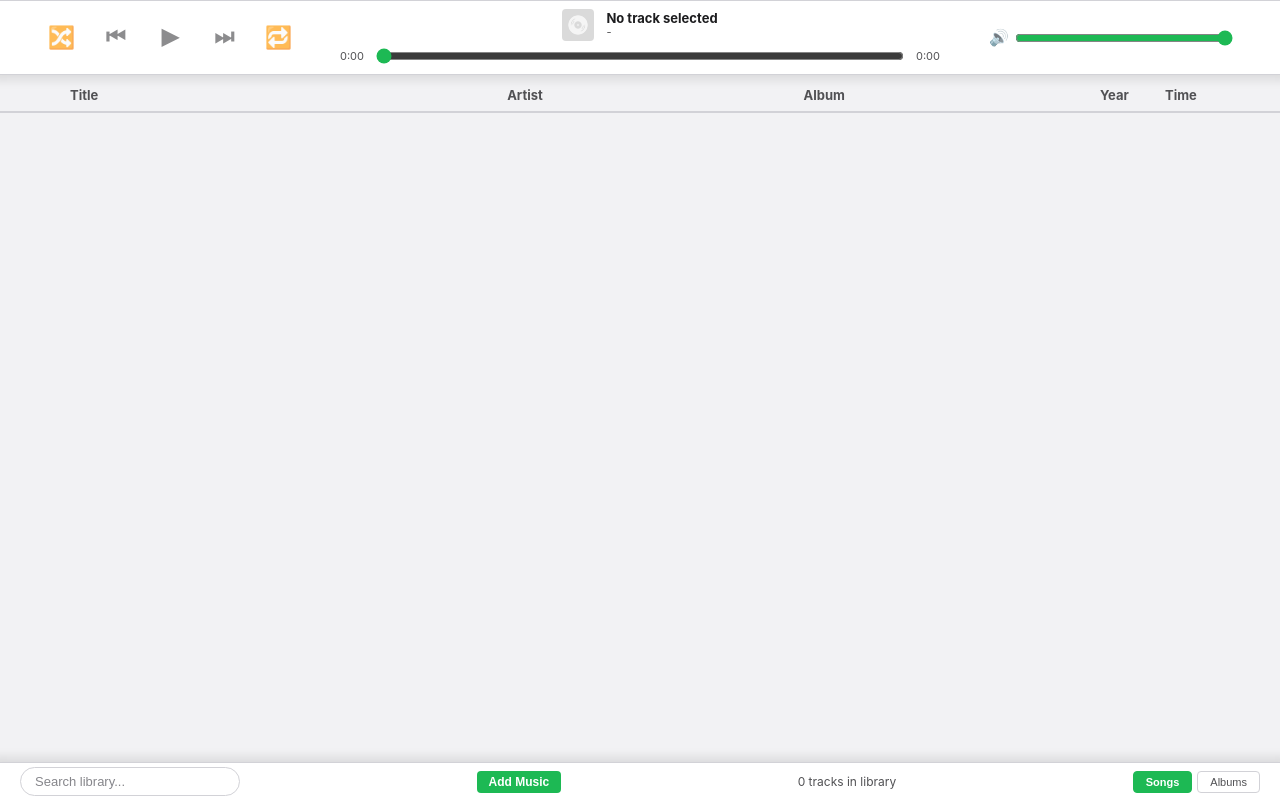
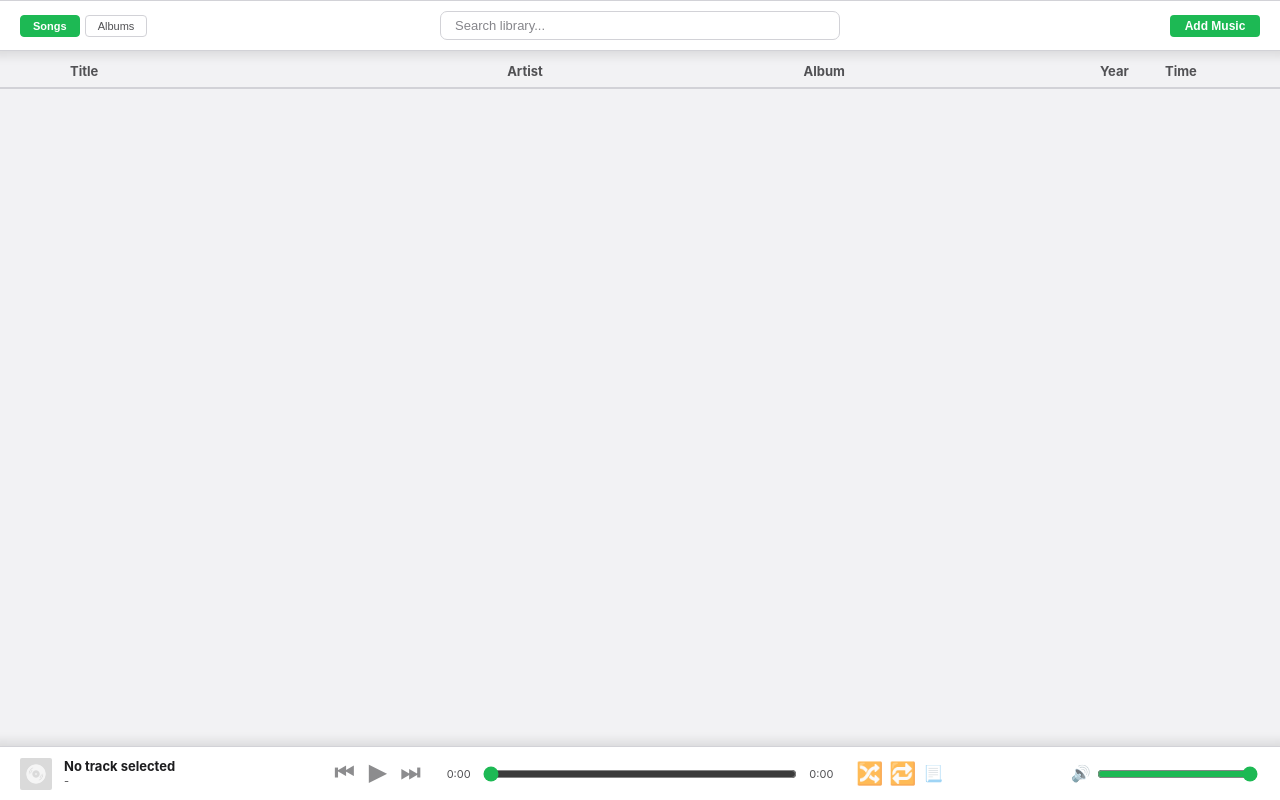
Before and after one commit to jnsnhs/good-vibes-music, a plain HTML site: page gui/index.html in a window 1280 px wide. Drawn offline with Linux system fonts and the light colour scheme.

```diff
--- a/gui/index.html
+++ b/gui/index.html
@@ -7,68 +7,30 @@
     <link rel="stylesheet" href="style.css" />
   </head>
   <body>
-
-    <header class="app-header">
-      <div class="header-left">
-        <div class="playback-container">
-
-          <button id="shuffle-btn" class="icon-btn" title="Shuffle">🔀</button>
-          <button id="prev-btn" class="icon-btn" title="Previous Track">
-            ⏮
-          </button>
-          <button id="play-pause-btn" class="icon-btn" title="Play/Pause">
-            ▶
-          </button>
-          <button id="next-btn" class="icon-btn" title="Next Track">⏭</button>
-          <button id="repeat-btn" class="icon-btn" title="Repeat">🔁</button>
+    <header class="menu-bar" id="display-options">
+      <div style="display: flex; gap: 15px; align-items: center">
+        <div class="view-toggles" style="display: flex; gap: 5px">
+          <button id="toggle-list-btn" class="view-btn active">Songs</button>
+          <button id="toggle-grid-btn" class="view-btn">Albums</button>
         </div>
+        <button
+          id="grid-settings-btn"
+          class="icon-btn hidden"
+          title="Grid Settings"
+        >
+          ⚙️
+        </button>
       </div>
-
-      <div class="header-center">
-        <div class="center-now-playing">
-          <img id="np-cover" src="placeholder.png" alt="Cover" />
-          <div class="np-info">
-            <span id="np-title"
-              >No track selected</span
-            >
-            <span id="np-artist">-</span>
-          </div>
-        </div>
-
-        <div class="progress-container">
-          <span id="current-time">0:00</span>
-          <input
-            type="range"
-            id="progress-bar"
-            value="0"
-            min="0"
-            max="100"
-            step="1"
-          />
-          <span id="total-time">0:00</span>
-        </div>
+      <div id="status-text" style="display: none">0 tracks in library</div>
+      <div id="search-input-container">
+        <input
+          type="search"
+          id="search-input"
+          placeholder="Search library..."
+          spellcheck="false"
+        />
       </div>
-
-      <div class="header-right">
-        <div class="volume-container">
-          <button
-            id="normalize-btn"
-            class="icon-btn"
-            title="Toggle Volume Normalization"
-          >
-            🔊
-          </button>
-          <input
-            type="range"
-            id="volume-bar"
-            min="0"
-            max="1"
-            step="0.01"
-            value="1"
-          />
-        </div>
-
-      </div>
+      <button id="add-music-btn">Add Music</button>
     </header>
 
     <main class="library-container">
@@ -99,24 +61,60 @@
       </div>
     </main>
 
-    <footer class="status-bar">
-      <input
-          type="search"
-          id="search-input"
-          placeholder="Search library..."
-          spellcheck="false"
+    <footer class="control-bar">
+      <div class="playback-container">
+        <button id="prev-btn" class="icon-btn" title="Previous Track">
+          ⏮
+        </button>
+        <button id="play-pause-btn" class="icon-btn" title="Play/Pause">
+          ▶
+        </button>
+        <button id="next-btn" class="icon-btn" title="Next Track">⏭</button>
+      </div>
+
+      <div class="now-playing-container">
+        <img id="np-cover" src="placeholder.png" alt="Cover" />
+        <div class="np-info">
+          <span id="np-title">No track selected</span>
+          <span id="np-artist">-</span>
+        </div>
+      </div>
+
+      <div class="progress-container">
+        <span id="current-time">0:00</span>
+        <input
+          type="range"
+          id="progress-bar"
+          value="0"
+          min="0"
+          max="100"
+          step="1"
         />
-      <div>
-        <button id="add-music-btn">Add Music</button>
+        <span id="total-time">0:00</span>
       </div>
-      <div id="status-text">0 tracks in library</div>
-      <div style="display: flex; gap: 15px; align-items: center;">
-        <button id="grid-settings-btn" class="icon-btn hidden" title="Grid Settings">⚙️</button>
 
-        <div class="view-toggles" style="display: flex; gap: 5px">
-          <button id="toggle-list-btn" class="view-btn active">Songs</button>
-          <button id="toggle-grid-btn" class="view-btn">Albums</button>
-        </div>
+      <div class="playback-modes-container">
+        <button id="shuffle-btn" class="icon-btn" title="Shuffle">🔀</button>
+        <button id="repeat-btn" class="icon-btn" title="Repeat">🔁</button>
+        <button id="queue-btn" class="icon-btn" title="Queue">📃</button>
+      </div>
+
+      <div class="volume-container">
+        <button
+          id="normalize-btn"
+          class="icon-btn"
+          title="Toggle Volume Normalization"
+        >
+          🔊
+        </button>
+        <input
+          type="range"
+          id="volume-bar"
+          min="0"
+          max="1"
+          step="0.01"
+          value="1"
+        />
       </div>
     </footer>
 
@@ -190,47 +188,100 @@
     </div>
 
     <div id="grid-settings-modal" class="hidden">
-      <div class="modal-content" style="width: 350px;">
+      <div class="modal-content" style="width: 350px">
         <h2>Album Grid Settings</h2>
 
-        <div style="margin-bottom: 20px;">
-          <label style="font-size: 11px; color: var(--text-secondary); text-transform: uppercase;">Sort Order</label>
-          <div style="margin-top: 8px; display: flex; flex-direction: column; gap: 8px;">
-            <label style="font-size: 13px; cursor: pointer;">
-              <input type="radio" name="grid-sort" value="artist" checked> Artist, then Year
+        <div style="margin-bottom: 20px">
+          <label
+            style="
+              font-size: 11px;
+              color: var(--text-secondary);
+              text-transform: uppercase;
+            "
+            >Sort Order</label
+          >
+          <div
+            style="
+              margin-top: 8px;
+              display: flex;
+              flex-direction: column;
+              gap: 8px;
+            "
+          >
+            <label style="font-size: 13px; cursor: pointer">
+              <input type="radio" name="grid-sort" value="artist" checked />
+              Artist, then Year
             </label>
-            <label style="font-size: 13px; cursor: pointer;">
-              <input type="radio" name="grid-sort" value="year"> Year, then Artist
+            <label style="font-size: 13px; cursor: pointer">
+              <input type="radio" name="grid-sort" value="year" /> Year, then
+              Artist
             </label>
           </div>
         </div>
 
-        <div style="margin-bottom: 20px;">
-          <label style="font-size: 11px; color: var(--text-secondary); text-transform: uppercase;">Sort Direction</label>
-          <div style="margin-top: 8px; display: flex; gap: 15px;">
-            <label style="font-size: 13px; cursor: pointer;">
-              <input type="radio" name="grid-sort-dir" value="asc" checked> Ascending
+        <div style="margin-bottom: 20px">
+          <label
+            style="
+              font-size: 11px;
+              color: var(--text-secondary);
+              text-transform: uppercase;
+            "
+            >Sort Direction</label
+          >
+          <div style="margin-top: 8px; display: flex; gap: 15px">
+            <label style="font-size: 13px; cursor: pointer">
+              <input type="radio" name="grid-sort-dir" value="asc" checked />
+              Ascending
             </label>
-            <label style="font-size: 13px; cursor: pointer;">
-              <input type="radio" name="grid-sort-dir" value="desc"> Descending
+            <label style="font-size: 13px; cursor: pointer">
+              <input type="radio" name="grid-sort-dir" value="desc" />
+              Descending
             </label>
           </div>
         </div>
 
-        <div style="margin-bottom: 20px;">
-          <label style="font-size: 11px; color: var(--text-secondary); text-transform: uppercase;">Display Options</label>
-          <div style="margin-top: 8px;">
-            <label style="font-size: 13px; cursor: pointer; display: flex; align-items: center; gap: 8px;">
-              <input type="checkbox" id="grid-show-subheadings"> Show Group Subheadings
+        <div style="margin-bottom: 20px">
+          <label
+            style="
+              font-size: 11px;
+              color: var(--text-secondary);
+              text-transform: uppercase;
+            "
+            >Display Options</label
+          >
+          <div style="margin-top: 8px">
+            <label
+              style="
+                font-size: 13px;
+                cursor: pointer;
+                display: flex;
+                align-items: center;
+                gap: 8px;
+              "
+            >
+              <input type="checkbox" id="grid-show-subheadings" /> Show Group
+              Subheadings
             </label>
-            <label style="font-size: 13px; cursor: pointer; display: flex; align-items: center; gap: 8px; margin-top: 8px;">
-              <input type="checkbox" id="grid-sticky-subheadings"> Sticky Subheadings
+            <label
+              style="
+                font-size: 13px;
+                cursor: pointer;
+                display: flex;
+                align-items: center;
+                gap: 8px;
+                margin-top: 8px;
+              "
+            >
+              <input type="checkbox" id="grid-sticky-subheadings" /> Sticky
+              Subheadings
             </label>
           </div>
         </div>
 
         <div class="modal-actions">
-          <button id="btn-cancel-grid-settings" class="secondary-btn">Cancel</button>
+          <button id="btn-cancel-grid-settings" class="secondary-btn">
+            Cancel
+          </button>
           <button id="btn-save-grid-settings" class="primary-btn">Save</button>
         </div>
       </div>
--- a/gui/style.css
+++ b/gui/style.css
@@ -59,165 +59,67 @@
 }
 
 /* =========================================
-   3. UNIFIED TOP BAR
+   3. TOP MENU BAR
    ========================================= */
 
-.app-header {
-  background-color: var(--bg-panel);
-  padding: 0 20px;
+.menu-bar {
   display: grid;
   grid-template-columns: 1fr 2fr 1fr;
   align-items: center;
   gap: 20px;
-  border-bottom: 1px solid var(--border-color);
-  height: 75px;
+  background-color: var(--bg-panel);
+  border-top: 1px solid var(--border-color);
+  padding: 10px 20px;
   box-sizing: border-box;
   transition: background-color 0.3s;
-  border-top: 1px solid var(--border-color);
+  font-size: 12px;
+  color: var(--text-secondary);
+  border-bottom: 1px solid var(--border-color);
   box-shadow: 0px -5px 10px 10px rgba(0, 0, 0, 0.10);
   z-index: 99;
 }
 
-.header-left {
+#display-options {
+  grid-column: 1 / 2;
+}
+
+.view-btn {
+  background-color: transparent;
+  color: var(--text-secondary);
+  border: 1px solid var(--border-color);
+  padding: 4px 12px;
+  font-size: 11px;
+  font-weight: normal;
+  border-radius: 4px;
+  cursor: pointer;
+  transition: all 0.2s;
+}
+
+.view-btn:hover {
+  color: var(--text-main);
+  background-color: var(--bg-hover);
+}
+
+.view-btn.active {
+  background-color: var(--accent);
+  color: white;
+  border-color: var(--accent);
+  font-weight: bold;
+}
+
+#search-input-container {
+  grid-column: 2 / 3;
+  width: 100%;
   display: flex;
-  align-items: center;
   justify-content: center;
 }
 
-.playback-container {
-  display: flex;
-  align-items: center;
-  justify-content: space-between;
-  width: 100%;
-  max-width: 250px;
-}
-
-#play-pause-btn {
-  display: flex;
-  align-items: end;
-  justify-content: center;
-  font-size: 22px;
-  width: 1.5em;
-  height: 1.5em;
-}
-
-#prev-btn,
-#next-btn {
-  font-size: 22px;
-  width: 1.5em;
-  height: 1.5em;
-  display: flex;
-  align-items: end;
-  justify-content: center;
-}
-
-
-.header-center {
-  /* display: flex;
-  flex-direction: column;
-  align-items: center;
-  width: 100%; */
-  display: grid;
-  grid-template-columns: auto  1fr  auto;
-  grid-template-rows: 1fr auto;
-  gap: 5px;
-}
-
-.center-now-playing {
-  grid-column: 2/3;
-  grid-row: 1/2;
-  display: flex;
-  align-items: center;
-  justify-content: center;
-  gap: 12px;
-}
-
-#np-cover {
-  width: 32px;
-  height: 32px;
-  border-radius: 4px;
-}
-
-.np-info {
-  display: flex;
-  flex-direction: column;
-  max-width: 200px;
-  line-height: 1.2;
-}
-
-#np-title {
-  color: var(--text-main);
-  font-weight: bold;
-  font-size: 13px;
-  white-space: nowrap;
-  overflow: hidden;
-  text-overflow: ellipsis;
-}
-
-#np-artist {
-  color: var(--text-secondary);
-  font-size: 11px;
-  white-space: nowrap;
-  overflow: hidden;
-  text-overflow: ellipsis;
-}
-
-#shuffle-btn,
-#repeat-btn {
-  font-size: 22px;
-  width: 1.5em;
-  height: 1.5em;
-  padding: 0px;
-}
-
-#shuffle-btn {
-  grid-column: 1/2;
-  grid-row: 1/2;
-
-}
-#repeat-btn {
-  grid-column: 3/4;
-  grid-row: 1/2;
-}
-
-.progress-container {
-  grid-column: 1 / 4;
-  grid-row: 2 / 3;
-  display: flex;
-  align-items: center;
-  width: 100%;
-  gap: 10px;
-  color: var(--text-secondary);
-  font-size: 11px;
-}
-
-.header-right {
-  display: flex;
-  align-items: end;
-  justify-content: center;
-}
-
-.volume-container {
-  display: flex;
-  align-items: center;
-  width: 100%;
-  max-width: 250px;
-  /* gap: 5px; */
-  /* margin-left: 5px; */
-}
-
-#volume-bar {
-  min-width: 60px;
-  width: 100%;
-}
-
-
 #search-input {
   width: 100%;
-  max-width: 220px;
+  max-width: 400px;
   min-width: 100px;
   padding: 6px 14px;
-  border-radius: 20px;
+  border-radius: 7px;
   border: 1px solid var(--border-color);
   background-color: var(--bg-input);
   color: var(--text-main);
@@ -265,6 +167,16 @@
   color: var(--accent);
 }
 
+
+#add-music-btn {
+  grid-column: 3 / 4;
+  justify-self: end;
+  padding: 4px 12px;
+  font-size: 12px;
+  border-radius: 4px;
+  width: 90px;
+}
+
 /* =========================================
    4. LIBRARY GRID
    ========================================= */
@@ -275,6 +187,12 @@
   flex-direction: column;
   overflow: hidden;
   padding: 0;
+}
+
+#track-list-container {
+  flex: 1;
+  overflow-y: auto;
+  position: relative;
 }
 
 #track-list {
@@ -528,63 +446,140 @@
 }
 
 /* =========================================
-   5. BOTTOM STATUS BAR
+   5. BOTTOM CONTROL BAR
    ========================================= */
 
-.status-bar {
+.control-bar {
   background-color: var(--bg-panel);
+  padding: 10px 20px;
+  display: grid;
+  grid-template-columns: 1fr 1fr 2fr 1fr 1fr;
+  align-items: center;
+  gap: 20px;
   border-top: 1px solid var(--border-color);
-  padding: 0 20px;
-  display: flex;
-  justify-content: space-between;
-  align-items: center;
-  height: 38px;
   box-sizing: border-box;
   transition: background-color 0.3s;
-  font-size: 12px;
-  color: var(--text-secondary);
   box-shadow: 0px 5px 10px 10px rgba(0, 0, 0, 0.10);
 }
 
-#add-music-btn {
-  padding: 4px 12px;
-  font-size: 12px;
-  border-radius: 4px;
+.playback-container {
+  grid-column: 2 / 3;
+  grid-row: 1 / 2;
+  align-self: center;
+  justify-content: end;
+  display: flex;
+  align-items: center;;
+}
+
+#play-pause-btn {
+  display: flex;
+  align-items: end;
+  justify-content: center;
+  font-size: 22px;
+  width: 1.5em;
+  height: 1.5em;
+}
+
+#shuffle-btn,
+#repeat-btn {
+  font-size: 22px;
+  width: 1.5em;
+  height: 1.5em;
+  padding: 0px;
+}
+
+#prev-btn,
+#next-btn {
+  font-size: 22px;
+  width: 1.5em;
+  height: 1.5em;
+  display: flex;
+  align-items: end;
+  justify-content: center;
+}
+
+.now-playing-container {
+  grid-column: 1 / 2;
+  grid-row: 1 / 2;
+  align-self: center;
+  display: flex;
+  align-items: center;
+  justify-content: start;
+  gap: 12px;
+}
+
+#np-cover {
+  width: 32px;
+  height: 32px;
+  border-radius: 2px;
+}
+
+.np-info {
+  display: flex;
+  flex-direction: column;
+  max-width: 200px;
+  line-height: 1.2;
+}
+
+#np-title {
+  color: var(--text-main);
+  font-weight: bold;
+  font-size: 13px;
+  white-space: nowrap;
+  overflow: hidden;
+  text-overflow: ellipsis;
+}
+
+#np-artist {
+  color: var(--text-secondary);
+  font-size: 11px;
+  white-space: nowrap;
+  overflow: hidden;
+  text-overflow: ellipsis;
+}
+
+.progress-container {
+  grid-column: 3 / 4;
+  grid-row: 1 / 2;
+  align-self: center;
+  display: flex;
+  align-items: center;
+  width: 100%;
+  gap: 10px;
+  color: var(--text-secondary);
+  font-size: 11px;
+
+}
+
+.playback-modes-container {
+  grid-template-columns: 4 / 5;
+  grid-row: 1 / 2;
+  align-self: center;
+  justify-content: start;
+  display: flex;
+  color: var(--text-secondary);
+  font-size: 22px;
+}
+
+.volume-container {
+  grid-column: 5 / 6;
+  grid-row: 1 / 2;
+  align-self: center;
+  justify-content: end;
+  display: flex;
+  align-items: center;
+  width: 100%;
+  max-width: 250px;
+}
+
+#volume-bar {
+  min-width: 60px;
+  width: 100%;
 }
 
 input[type="range"] {
   flex: 1;
   accent-color: var(--accent);
-}
-
-#track-list-container {
-  flex: 1;
-  overflow-y: auto;
-  position: relative;
-}
-
-.view-btn {
-  background-color: transparent;
-  color: var(--text-secondary);
-  border: 1px solid var(--border-color);
-  padding: 4px 12px;
-  font-size: 11px;
-  font-weight: normal;
-  border-radius: 4px;
-  cursor: pointer;
-  transition: all 0.2s;
-}
-
-.view-btn:hover {
-  color: var(--text-main);
-  background-color: var(--bg-hover);
-}
-
-.view-btn.active {
-  background-color: var(--accent);
-  color: white;
-  border-color: var(--accent);
-  font-weight: bold;
 }
 
 /* =========================================
@@ -718,7 +713,7 @@
 ::-webkit-scrollbar-thumb {
   background-color: var(--border-color);
   border-radius: 10px;
-  /* border: 3px solid var(--bg-main); */
+  border: 3px solid transparent;
 }
 ::-webkit-scrollbar-thumb:hover {
   background-color: var(--text-muted);
```
Also changed, not shown: gui/main.js (+34 -1 lines), 1 other file.
